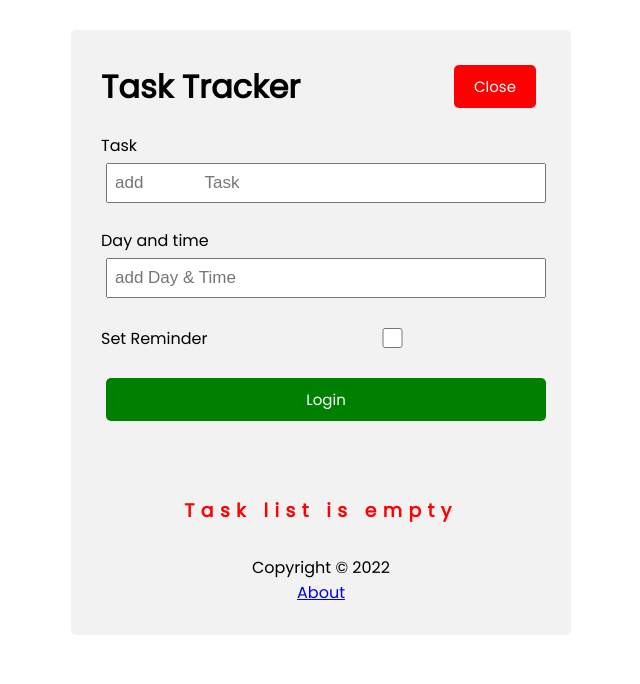
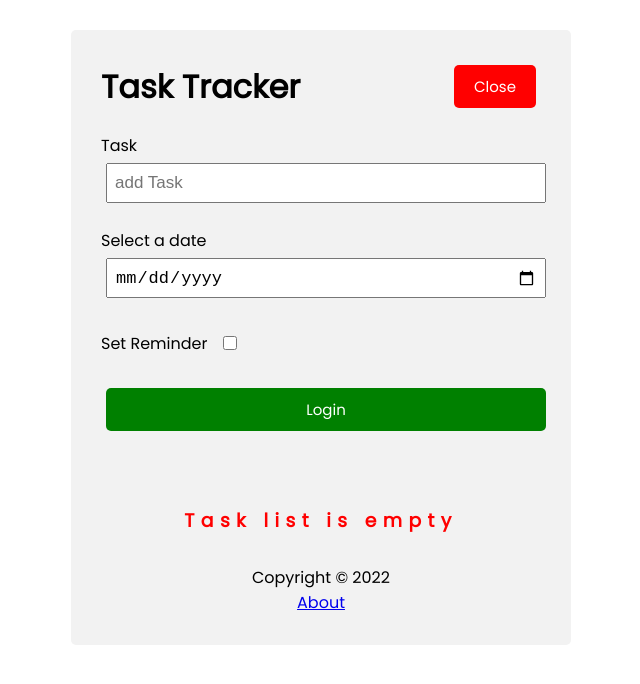
Before and after one commit to Lafemart/react-tast-tracker, a React (Create React App) app: page / in a window 1280 px wide. Both pictures are taken after a click on the button "Create Task". Shown: the top 684 px of the page, without its empty margins (319-959 px from the left). Built offline with nearby package versions, Linux system fonts and the light colour scheme; data requests are answered from the project's data file.

Commit message:
adjusted set reminder checkbox

```diff
--- a/src/components/AddTask.js
+++ b/src/components/AddTask.js
@@ -33,34 +33,34 @@ const AddTask = ({ onAdd }) => {
       <div className="form-control">
         <label htmlFor="">Task</label>
         <input
+          onChange={onChangeTextHandler}
+          placeholder="add Task"
+          value={text}
           type="text"
-          placeholder="add
-            Task"
-          value={text}
-          onChange={onChangeTextHandler}
           required
         />
       </div>
       <div className="form-control">
-        <label htmlFor="">Day and time</label>
+        <label htmlFor="">{"Select a date"}</label>
         <input
-          type="text"
-          placeholder="add Day & Time"
+          onChange={onChangeDayHandler}
+          placeholder="Select a date"
+          type="date"
           value={day}
-          onChange={onChangeDayHandler}
           required
         />
       </div>
       <div className="form-control form-control-check">
         <label htmlFor="">{"Set Reminder"}</label>
-        <input
-          type="checkbox"
-          checked={reminder}
-          value={reminder}
-          onChange={onChangeReminderHandler}
-        />
+        <div className="input-container">
+          <input
+            onChange={onChangeReminderHandler}
+            checked={reminder}
+            value={reminder}
+            type="checkbox"
+          />
+        </div>
       </div>
-      {/* <input className="btn btn-block" type="submit" value={"Save Task"} /> */}
       <Button primary width={"100%"}>
         {"Login"}
       </Button>
--- a/src/index.css
+++ b/src/index.css
@@ -1,4 +1,4 @@
-@import url('https://fonts.googleapis.com/css2?family=Poppins:wght@300;400&display=swap');
+@import url("https://fonts.googleapis.com/css2?family=Poppins:wght@300;400&display=swap");
 
 * {
   box-sizing: border-box;
@@ -7,7 +7,7 @@
 }
 
 body {
-  font-family: 'Poppins', sans-serif;
+  font-family: "Poppins", sans-serif;
 }
 
 .container {
@@ -92,18 +92,24 @@ body {
 }
 
 .form-control-check {
+  /* justify-content: space-between; */
+  align-items: center;
   display: flex;
-  align-items: center;
-  justify-content: space-between;
+  /* border: solid; */
 }
 
 .form-control-check label {
-  flex: 1;
+  padding: 0 1rem 0 0;
+}
+.input-container {
+  width: 3%;
+  display: flex;
+  height: max-content;
 }
 
-.form-control-check input {
-  flex: 2;
-  height: 20px;
+.input-container input {
+  padding: 0;
+  margin: 0;
 }
 
 footer {
@@ -111,24 +117,24 @@ footer {
   text-align: center;
 }
 
-.taskEmpty{
+.taskEmpty {
   text-align: center;
-  margin: 70px 0px 0px 0px ;
+  margin: 70px 0px 0px 0px;
   color: red;
   font-weight: 700;
   letter-spacing: 0.4rem;
 }
 
-.close{
+.close {
   background: red;
 }
 
-.about{
+.about {
   padding: 10px;
   border-radius: 10px;
   margin-top: 2rem;
   margin-bottom: -90px;
   height: 25vh;
-  background: #e2f0fa ;
+  background: #e2f0fa;
   text-align: center;
 }
```
